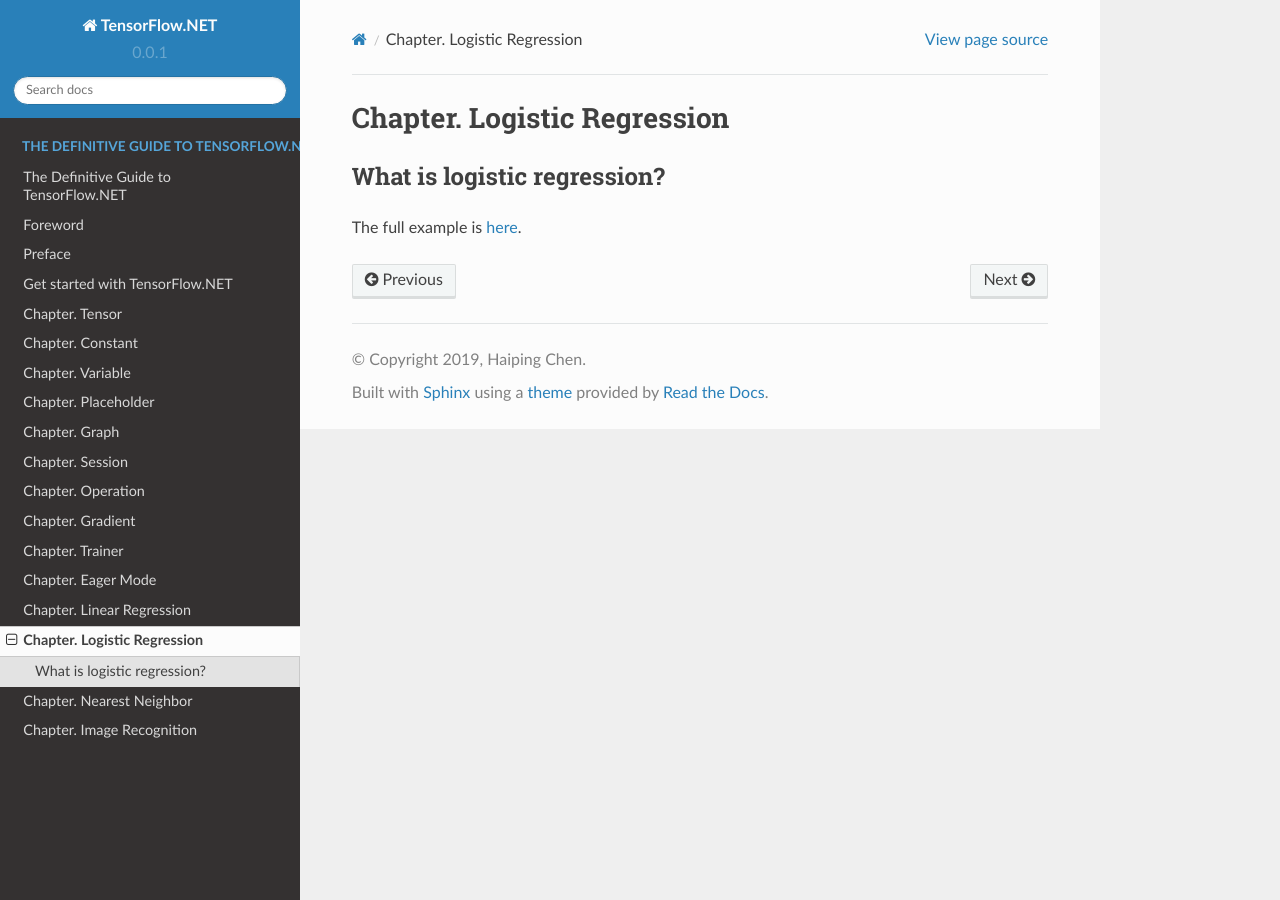
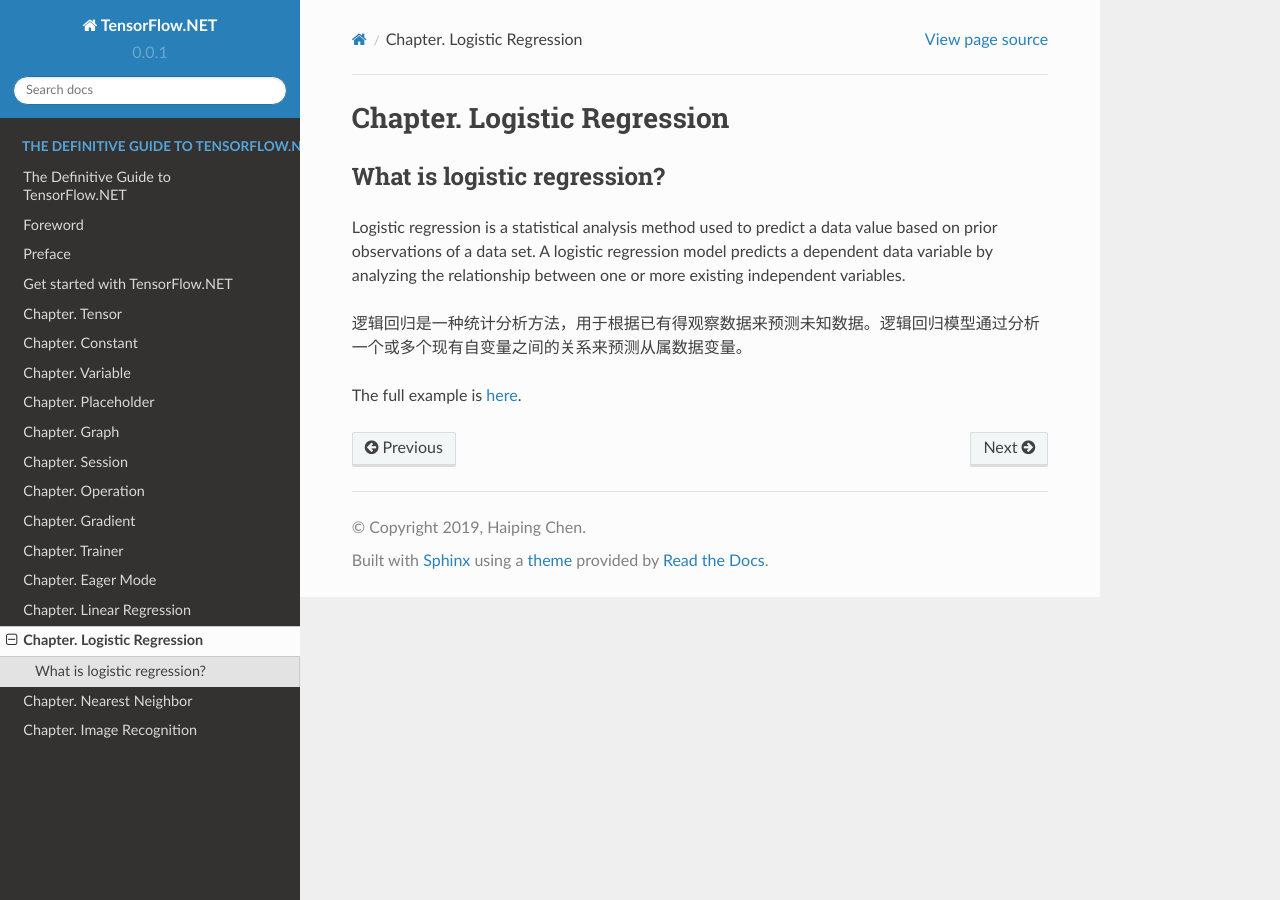
Before and after one commit to SciSharp/TensorFlow.NET, a Sphinx documentation site: the page built from docs/source/LogisticRegression.md, in a window 1280 px wide. Built offline with Sphinx 7.4.7 and the Read the Docs theme 2.0.0, drawn with Linux system fonts in a browser that asks for light colours.

Commit message:
Update LogisticRegression.md

```diff
--- a/docs/source/LogisticRegression.md
+++ b/docs/source/LogisticRegression.md
@@ -2,6 +2,9 @@
 
 ### What is logistic regression?
 
+Logistic regression is a statistical analysis method used to predict a data value based on prior observations of a data set. A logistic regression model predicts a dependent data variable by analyzing the relationship between one or more existing independent variables.
+
+逻辑回归是一种统计分析方法，用于根据已有得观察数据来预测未知数据。逻辑回归模型通过分析一个或多个现有自变量之间的关系来预测从属数据变量。
 
 
 The full example is [here](https://github.com/SciSharp/TensorFlow.NET/blob/master/test/TensorFlowNET.Examples/LogisticRegression.cs).
```
